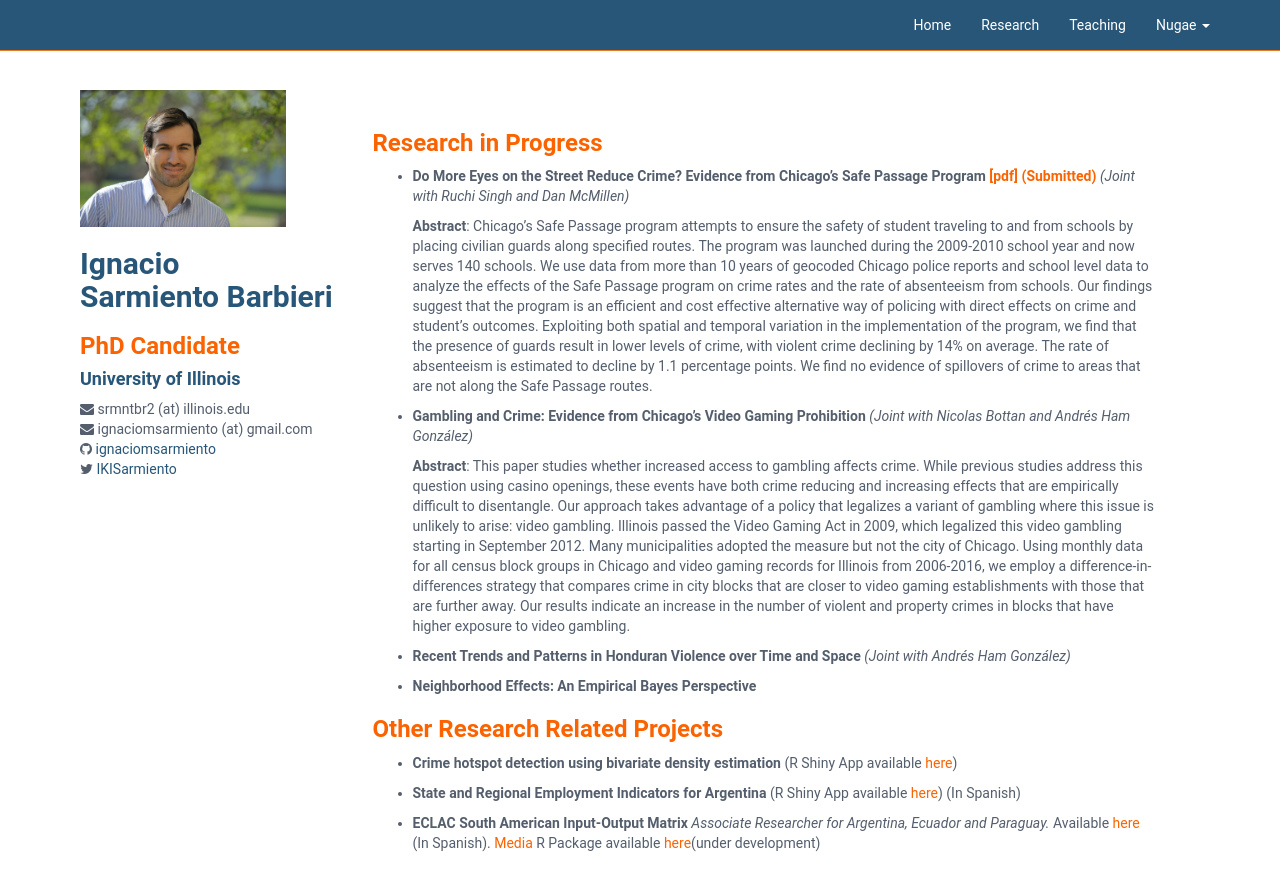
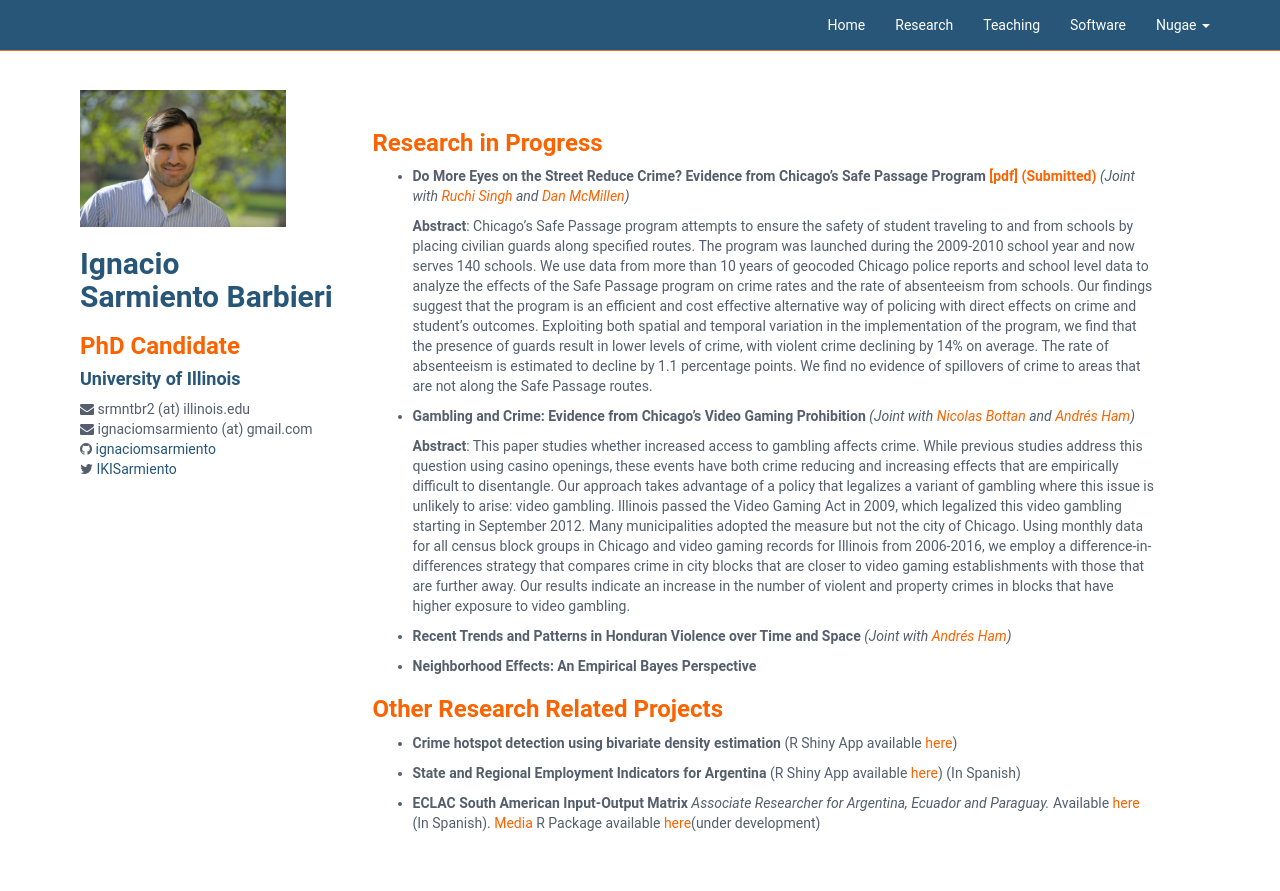
Before and after one commit to ignaciomsarmiento/ignaciomsarmiento.github.io, a Jekyll site: the page built from research.md, in a window 1280 px wide and 973 px high. Shown: the top 891 px of the window. Built offline with Jekyll 4.4.1, drawn with Linux system fonts in a browser that asks for light colours; our own code applies the rules of GitHub Pages for plain Markdown files.

Commit message:
added software section

```diff
--- a/_layouts/header.html
+++ b/_layouts/header.html
@@ -49,7 +49,7 @@
                 <li id="active"><a href="/index.html">Home</a></li>
                 <li id="2"><a href="/research.html">Research</a></li>
                 <li id="3"><a href="/teaching.html">Teaching</a></li>
-                <!--<li id="4"><a href="cv.html">CV</a></li>-->
+                <li id="4"><a href="software.html">Software</a></li>
                 <li class="dropdown">
                      <a href="5" class="dropdown-toggle" data-toggle="dropdown" role="button" aria-haspopup="true" aria-expanded="false">Nugae <span class="caret"></span></a>
                      <ul class="dropdown-menu">
--- a/research.md
+++ b/research.md
@@ -5,21 +5,21 @@
 ### Research in  Progress
 
 * **Do More Eyes on the Street Reduce Crime? Evidence from Chicago’s Safe Passage Program [[pdf] (Submitted)](/assets/Safe_Passage_WP.pdf)**
-	*(Joint with Ruchi Singh and Dan McMillen)*
+	*(Joint with [Ruchi Singh](http://www.ruchisingh.net/) and [Dan McMillen](https://sites.google.com/site/danielpmcmillen/home))*
 
 	**Abstract**:
     Chicago’s Safe Passage program attempts to ensure the safety of student traveling to and from schools by placing civilian guards along specified routes.  The program was launched during the 2009-2010 school year and now serves 140 schools.  We use data from more than 10 years of geocoded Chicago police reports and school level data to analyze the effects of the Safe Passage program on crime rates and the rate of absenteeism from schools.  Our findings suggest that the program is an efficient and cost effective alternative way of policing with direct effects on crime and student’s outcomes.  Exploiting both spatial and temporal variation in the implementation of the program, we find that the presence of guards result in lower levels of crime, with violent crime declining by 14% on average.  The rate of absenteeism is estimated to decline by 1.1 percentage points. We find no evidence of spillovers of crime to areas that are not along the Safe Passage routes.
 
 
 * **Gambling and Crime: Evidence from Chicago’s Video Gaming Prohibition**
-	*(Joint with Nicolas Bottan and Andrés Ham González)*
+	*(Joint with [Nicolas Bottan](http://publish.illinois.edu/nicolasbottan/) and [Andrés Ham](https://publish.illinois.edu/andresham/))*
 
 	**Abstract**:
 	This paper studies whether increased access to gambling affects crime. While previous studies address this question using casino openings, these events have both crime reducing and increasing effects that are empirically difficult to disentangle. Our approach takes advantage of a policy that legalizes a variant of gambling where this issue is unlikely to arise: video gambling. Illinois passed the Video Gaming Act in 2009, which legalized this video gambling starting in September 2012. Many municipalities adopted the measure but not the city of Chicago. Using monthly data for all census block groups in Chicago and video gaming records for Illinois from 2006-2016, we employ a difference-in-differences strategy that compares crime in city blocks that are closer to video gaming establishments with those that are further away. Our results indicate an increase in the number of violent and property crimes in blocks that have higher exposure to video gambling.
 
 
 * **Recent Trends and Patterns in Honduran Violence over Time and Space**
-	*(Joint with Andrés Ham González)*
+	*(Joint with [Andrés Ham](https://publish.illinois.edu/andresham/))*
 
 * **Neighborhood Effects: An Empirical Bayes Perspective**
 
```
Also changed, not shown: software.md (added, +22 -0 lines).
